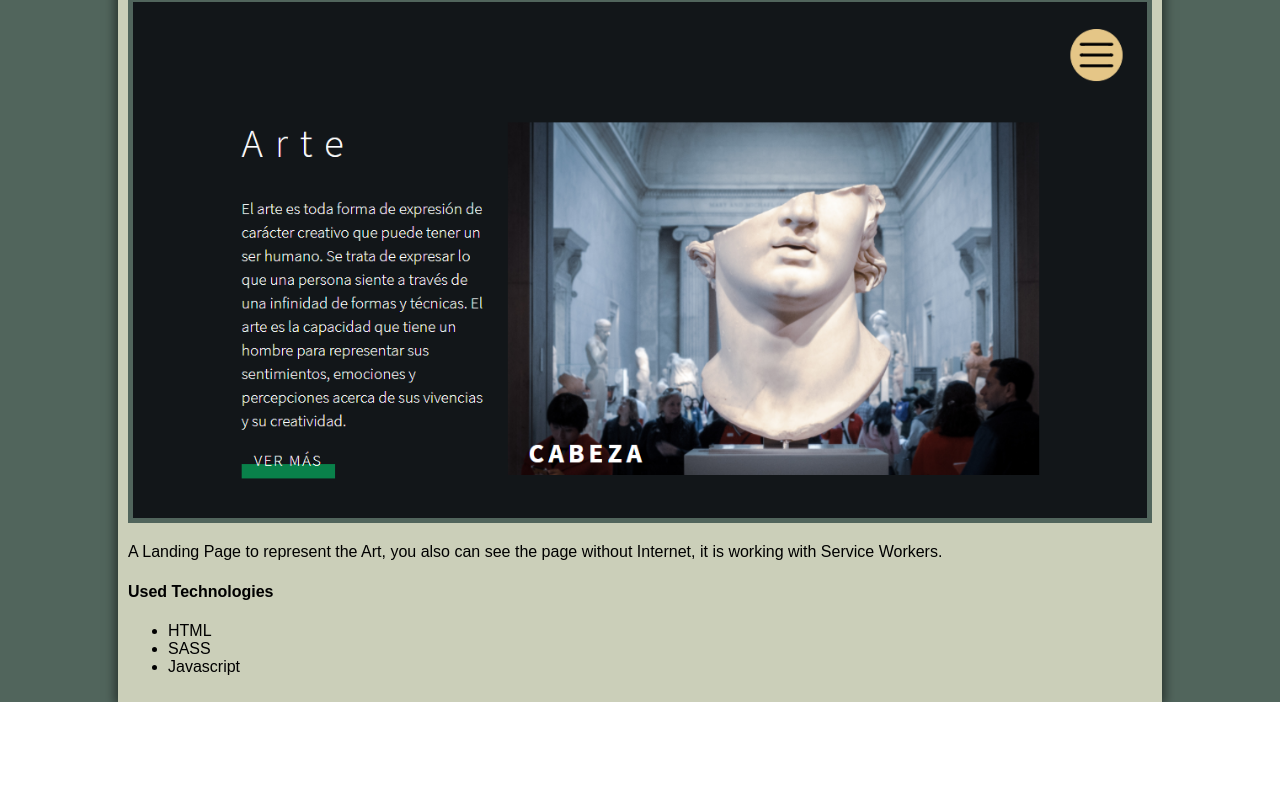
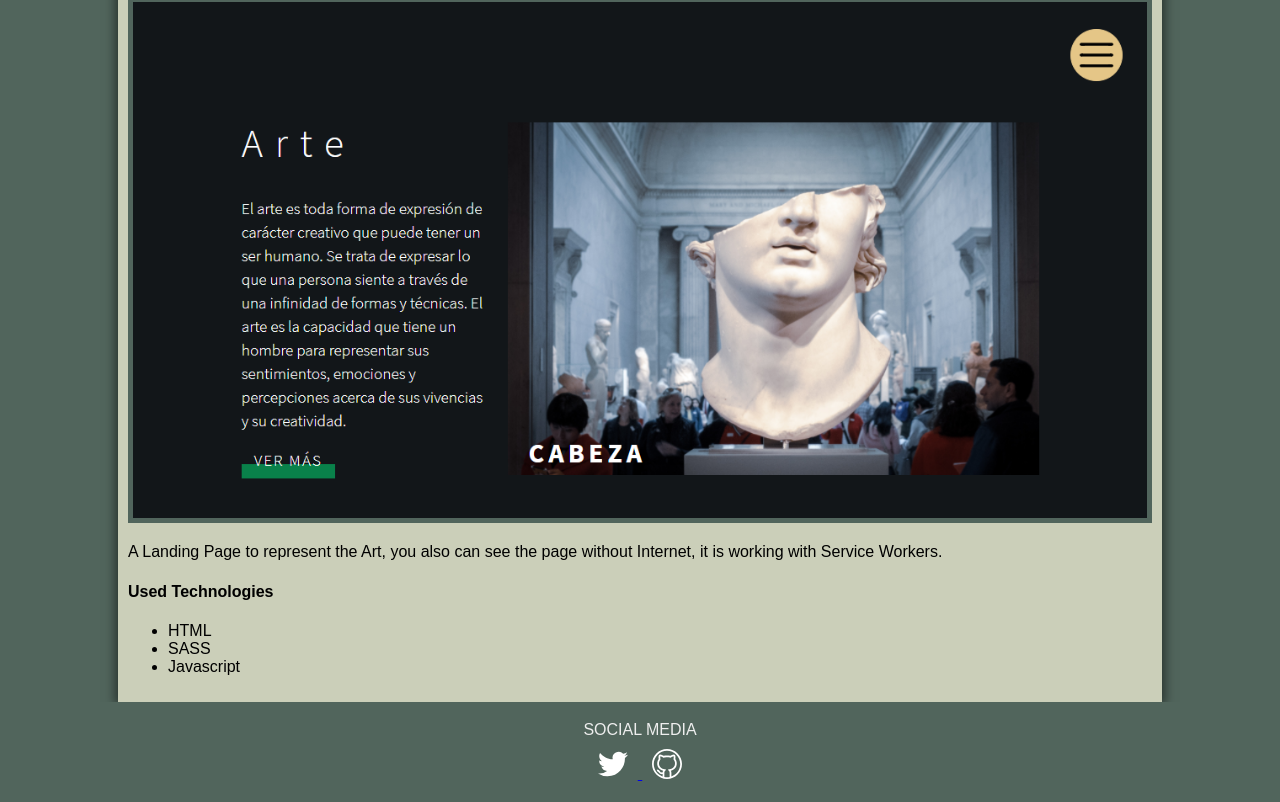
Before and after one commit to Crissdot/Portfolio, a website: page src/index.html in a window 1280 px wide. Shown: the part 4155-4957 px from the top of the page. Before the commit the page ends 4857 px from the top, so only its background shows below. Drawn offline with Linux system fonts and the light colour scheme.

Commit message:
add footer

```diff
--- a/src/css/styles.css
+++ b/src/css/styles.css
@@ -102,3 +102,24 @@ body {
     border: 5px solid var(--primary-color);
     align-self: center;
 }
+
+
+footer {
+    display: flex;
+    width: 100%;
+    height: 100px;
+    flex-direction: column;
+    justify-content: center;
+    align-items: center;
+    background-color: var(--primary-color);
+    color: var(--bright-color);
+}
+footer p {
+    margin: 0;
+}
+.footer__social a img {
+    width: 30px;
+    margin: 10px;
+    margin-bottom: 0;
+    filter: invert(1);
+}
--- a/src/index.html
+++ b/src/index.html
@@ -69,5 +69,12 @@
             </article>
         </section>
     </main>
+    <footer>
+        <p>SOCIAL MEDIA</p>
+        <div class="footer__social">
+            <a href="https://twitter.com/Crissdot_" target="_blank"> <img src="./assets/twitter.svg" alt="Twitter"> </a>
+            <a href="https://github.com/Crissdot" target="_blank"> <img src="./assets/github.svg" alt="Github"> </a>
+        </div>
+    </footer>
 </body>
 </html>
```
Also changed, not shown: src/assets/github.svg (added), src/assets/twitter.svg (added).
